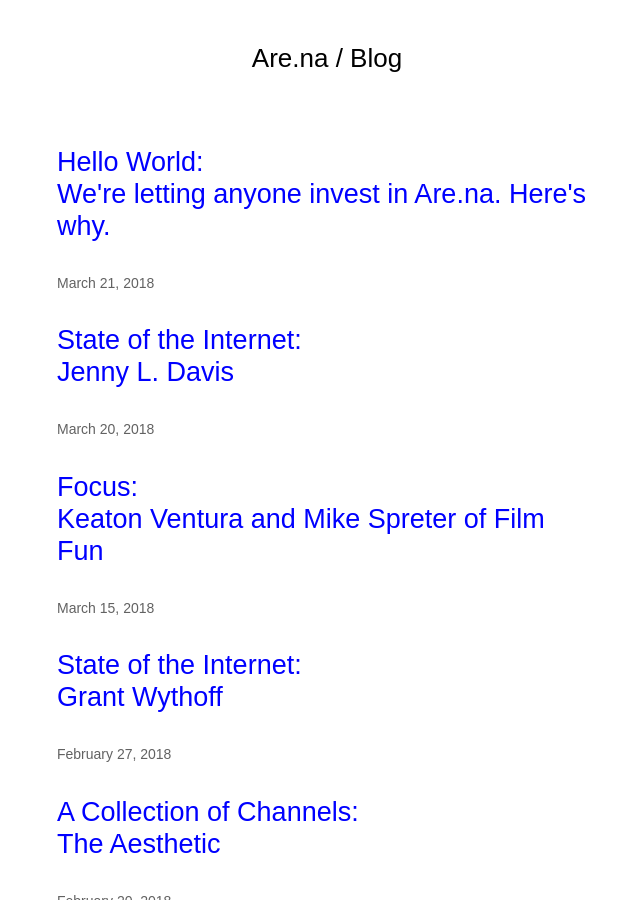
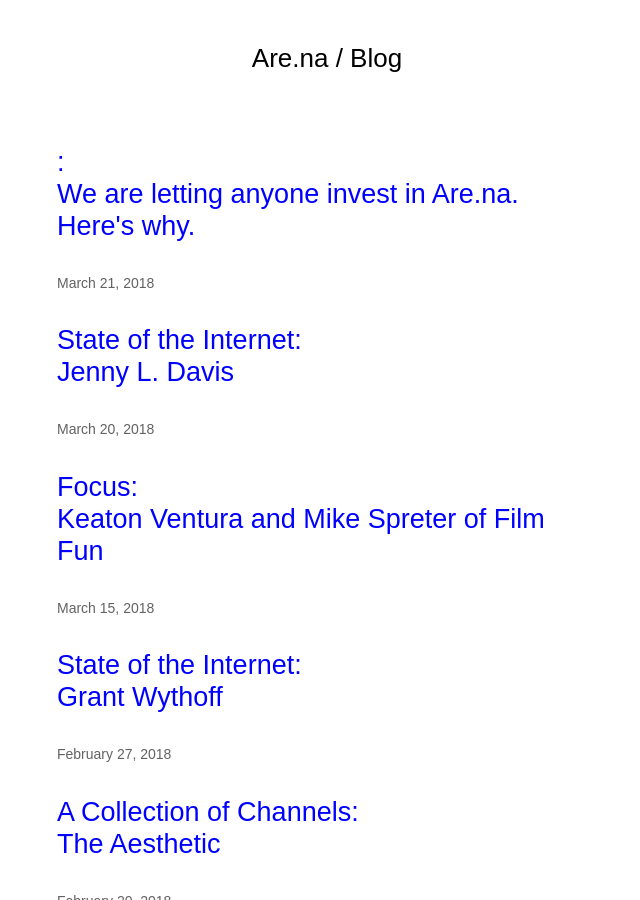
Before and after one commit to aredotna/building, a Jekyll site: the page built from index.html, in a window 1280 px wide and 900 px high. Shown: the whole window, without its empty margins (313-953 px from the left). Built offline with Jekyll 4.4.1, drawn with Linux system fonts in a browser that asks for light colours.

Commit message:
Minor updates

```diff
--- a/_posts/2018-03-21-announcing-crowdfunding-campaign.markdown
+++ b/_posts/2018-03-21-announcing-crowdfunding-campaign.markdown
@@ -1,8 +1,6 @@
 ---
-title: We're letting anyone invest in Are.na. Here's why.
+title: We are letting anyone invest in Are.na. Here's why.
 date: 2018-03-21 00:00:00 Z
-categories:
-- Hello World
 tags:
 - draft
 layout: post
@@ -37,6 +35,8 @@
 
 — the Are.na team
 
+---
+
 **A few FAQs**
 
 **Do I get an actual stake in the company, even with a $100 investment?**
```
Also changed, not shown: other parts of _posts/2018-03-21-announcing-crowdfunding-campaign.markdown (+1 -1 lines).
